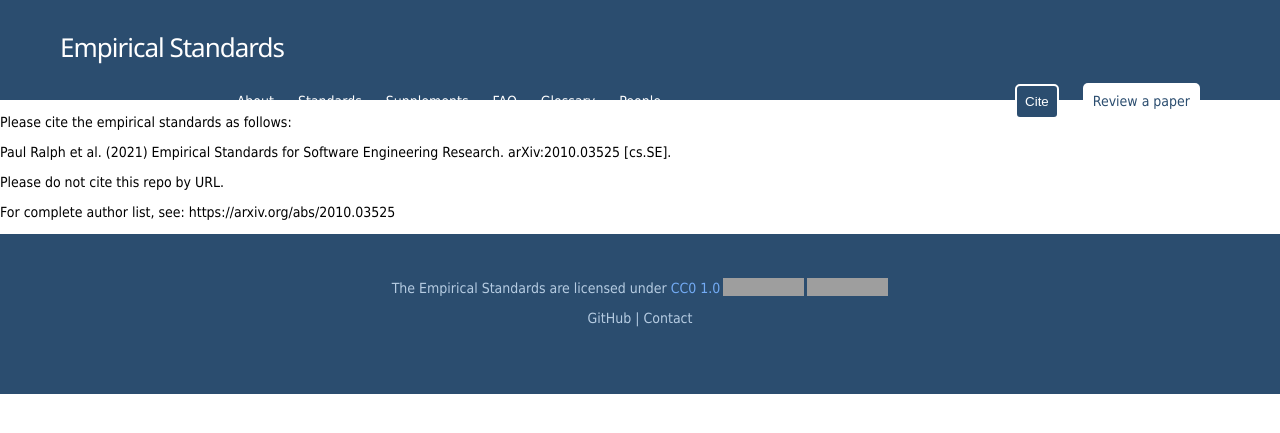
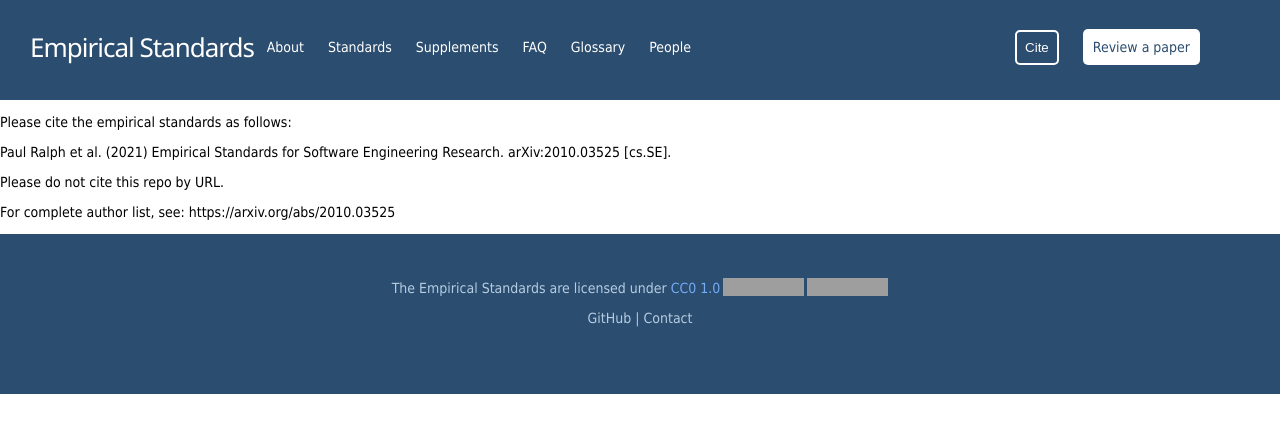
Before and after one commit to eschltz/standardstest, a Jekyll site: the page built from HowToCite.md, in a window 1280 px wide. Shown: the top 433 px of the page. Built offline with Jekyll 4.4.1, drawn with Linux system fonts in a browser that asks for light colours; our own code applies the rules of GitHub Pages for plain Markdown files; grey boxes are pictures that could not be loaded.

Commit message:
Header + footer styling

```diff
--- a/assets/css/style.scss
+++ b/assets/css/style.scss
@@ -89,13 +89,11 @@
 }
 
 .site-header .wrapper {
-	max-width: 100%;
+	width: 100%;
 	top: 20%;
 	position: absolute;
 	margin-right: auto;
 	margin-left: auto;
-	padding-right: 30px;
-	padding-left: 30px;
 }
 
 .site-title {
@@ -175,7 +173,7 @@
 }
 
 .last-page-link {
-	margin-right: 350px;
+	margin-right: 320px;
 }
 
 .cite-button {
@@ -192,6 +190,7 @@
 	background-color: white;
 	padding: 10px;
 	border-radius: 5px;
+	margin-right: 30px;
 }
 
 .site-footer {
```
